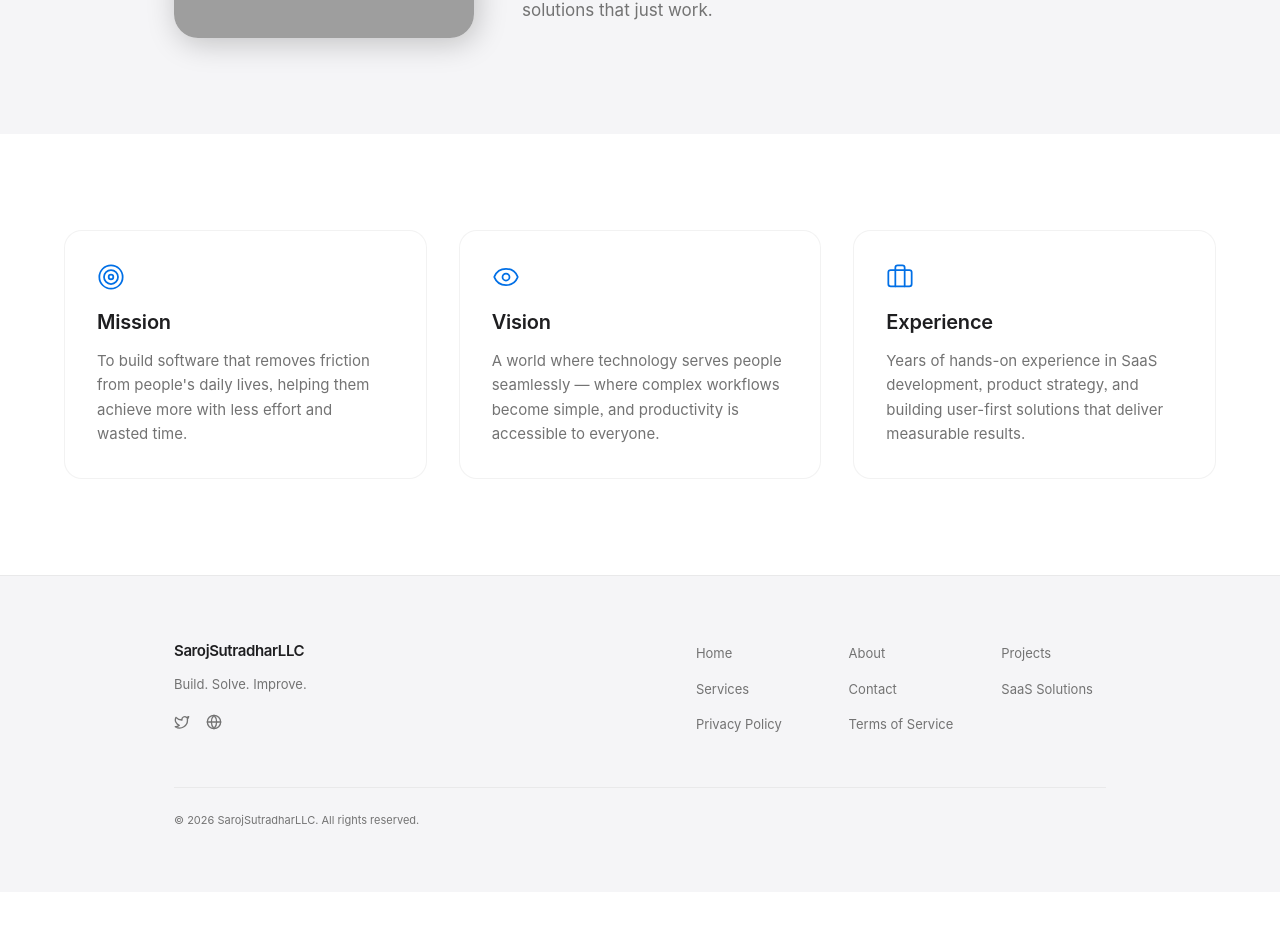
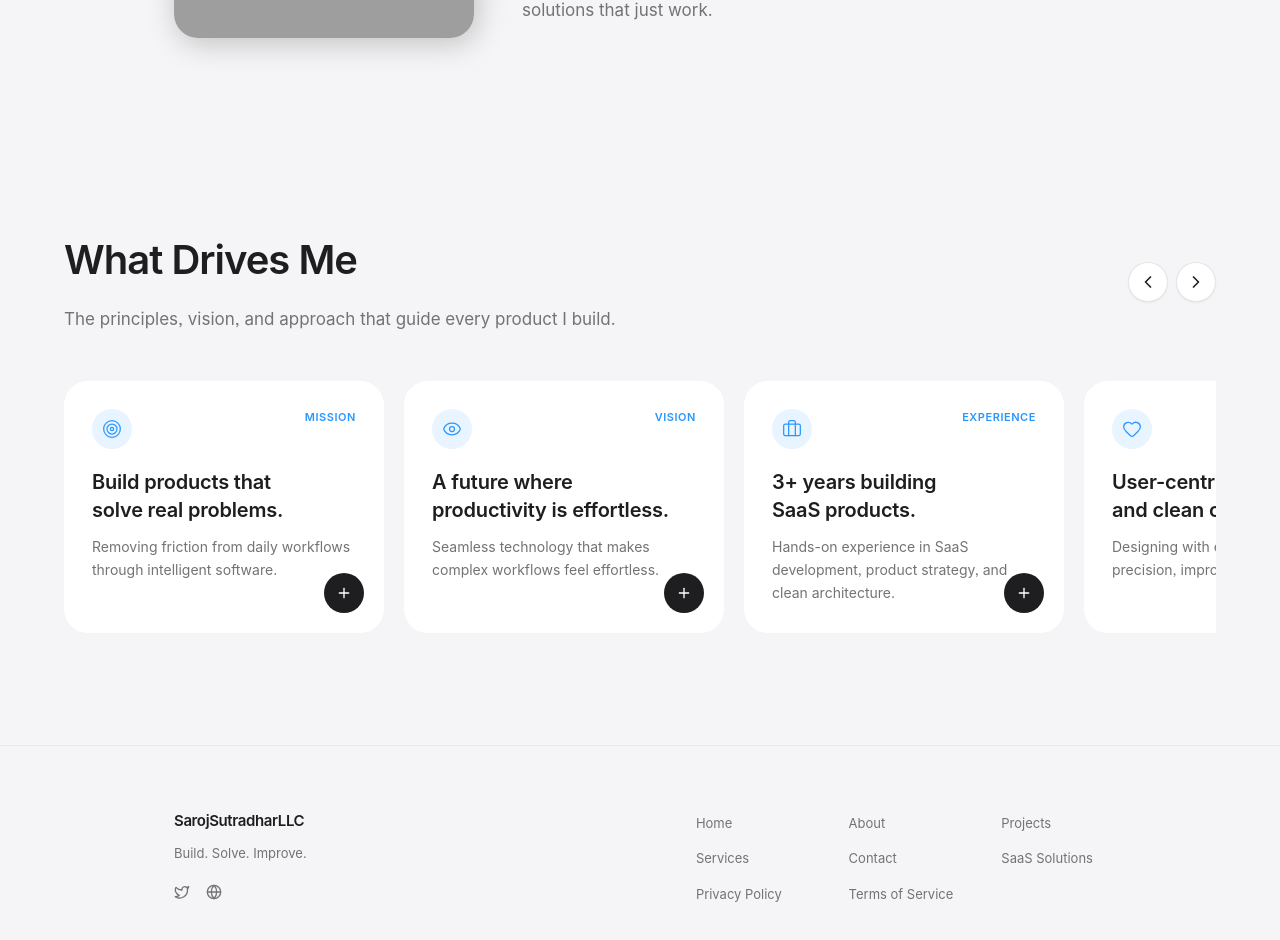
Before and after one commit to sarojsutradharr/sarojsutradharllc, a React (Vite) app: page /about in a window 1280 px wide. Shown: the part 792-1732 px from the top of the page. Before the commit the page ends 1684 px from the top, so only its background shows below. Built offline with nearby package versions, Linux system fonts and the light colour scheme; grey boxes are pictures that could not be loaded; a web font is replaced by a local one; what tailwindcss-intersect would draw is missing.

Commit message:
提交代码 no sync

```diff
--- a/src/pages/About.tsx
+++ b/src/pages/About.tsx
@@ -1,8 +1,156 @@
+import { useState, useRef } from 'react';
 import ScrollReveal from '@/components/ScrollReveal';
 import PageMeta from '@/components/common/PageMeta';
-import { Target, Eye, Briefcase } from 'lucide-react';
+import {
+  Dialog,
+  DialogContent,
+  DialogHeader,
+  DialogTitle,
+  DialogDescription,
+} from '@/components/ui/dialog';
+import {
+  Target,
+  Eye,
+  Briefcase,
+  Heart,
+  Lightbulb,
+  Plus,
+  ChevronLeft,
+  ChevronRight,
+} from 'lucide-react';
+
+interface HighlightSpan {
+  text: string;
+  bg: string;
+}
+
+interface InfoCard {
+  id: string;
+  icon: React.ElementType;
+  label: string;
+  title: string;
+  shortDesc: string;
+  fullDesc: (string | HighlightSpan)[];
+}
+
+const infoCards: InfoCard[] = [
+  {
+    id: 'mission',
+    icon: Target,
+    label: 'Mission',
+    title: 'Build products that solve real problems.',
+    shortDesc: 'Removing friction from daily workflows through intelligent software.',
+    fullDesc: [
+      'My mission is to build software that ',
+      { text: 'removes friction', bg: '#dbeafe' },
+      ' from people\'s daily lives. Every product I create starts with a ',
+      { text: 'real problem', bg: '#f3e8ff' },
+      ' — something that makes work harder than it needs to be. I design solutions that help people ',
+      { text: 'achieve more', bg: '#fce7f3' },
+      ' with less effort, fewer clicks, and zero wasted time. Whether it is ',
+      { text: 'automating repetitive tasks', bg: '#dbeafe' },
+      ', simplifying complex workflows, or connecting disjointed tools, the goal is always the same: ',
+      { text: 'make technology work for people', bg: '#f3e8ff' },
+      ', not against them.',
+    ],
+  },
+  {
+    id: 'vision',
+    icon: Eye,
+    label: 'Vision',
+    title: 'A future where productivity is effortless.',
+    shortDesc: 'Seamless technology that makes complex workflows feel effortless.',
+    fullDesc: [
+      'My vision is a world where ',
+      { text: 'technology serves people seamlessly', bg: '#fff4e5' },
+      '. I believe that complex workflows should feel ',
+      { text: 'simple', bg: '#e8f4ff' },
+      ', and productivity should be ',
+      { text: 'accessible to everyone', bg: '#fce7f3' },
+      ' — not just tech-savvy professionals. I am building toward a future where ',
+      { text: 'small businesses and startups', bg: '#e8f9ed' },
+      ' have access to the same powerful tools that enterprise companies use, but designed with the ',
+      { text: 'simplicity and elegance', bg: '#fff4e5' },
+      ' that Apple products are known for.',
+    ],
+  },
+  {
+    id: 'experience',
+    icon: Briefcase,
+    label: 'Experience',
+    title: '3+ years building SaaS products.',
+    shortDesc: 'Hands-on experience in SaaS development, product strategy, and clean architecture.',
+    fullDesc: [
+      'With over ',
+      { text: '3 years of hands-on experience', bg: '#e8f4ff' },
+      ' in SaaS development, I have built and launched products like ',
+      { text: 'Rivtone', bg: '#e8f9ed' },
+      ' — a modern digital platform focused on streamlined solutions. My work spans ',
+      { text: 'productivity software', bg: '#fff4e5' },
+      ', ',
+      { text: 'workflow automation', bg: '#f3e8ff' },
+      ', and ',
+      { text: 'business automation tools', bg: '#fce7f3' },
+      ' designed to save time and improve efficiency. I handle the ',
+      { text: 'full product lifecycle', bg: '#e8f4ff' },
+      ' from identifying problems and validating ideas to designing intuitive interfaces and writing ',
+      { text: 'clean scalable code', bg: '#fff4e5' },
+      '. Every project deepens my ability to deliver ',
+      { text: 'user-first SaaS solutions', bg: '#f3e8ff' },
+      ' that make a real difference.',
+    ],
+  },
+  {
+    id: 'values',
+    icon: Heart,
+    label: 'Values',
+    title: 'User-centric design and clean code.',
+    shortDesc: 'Designing with empathy, building with precision, improving with feedback.',
+    fullDesc: [
+      'My core values guide every product decision. ',
+      { text: 'User-centric design', bg: '#fce7f3' },
+      ' means every feature is built because someone actually needs it — not because it looks good in a demo. ',
+      { text: 'Clean code', bg: '#e8f4ff' },
+      ' means the product can grow without breaking, and future developers can jump in and contribute with confidence. ',
+      { text: 'Relentless iteration', bg: '#fff4e5' },
+      ' means I never consider a product "done" — I continuously gather feedback, measure usage, and improve based on what ',
+      { text: 'real users tell me', bg: '#f3e8ff' },
+      '. These values are not posters on a wall; they are the foundation of every line of code I write.',
+    ],
+  },
+  {
+    id: 'approach',
+    icon: Lightbulb,
+    label: 'Approach',
+    title: 'Identify friction, validate fast, build clean.',
+    shortDesc: 'A disciplined approach to building products that people actually want.',
+    fullDesc: [
+      'My approach follows a simple but powerful cycle: first, I observe and ',
+      { text: 'identify friction', bg: '#e8f4ff' },
+      ' in everyday workflows — tasks that are unnecessarily tedious, repetitive, or frustrating. Then I ',
+      { text: 'validate the solution quickly', bg: '#fff4e5' },
+      ' with prototypes and user testing before writing production code. I build with ',
+      { text: 'clean architecture', bg: '#e8f9ed' },
+      ' and modern technologies that scale. Finally, I launch fast, gather real user feedback, and ',
+      { text: 'iterate relentlessly', bg: '#fce7f3' },
+      '. ',
+      { text: 'Speed to validation', bg: '#f3e8ff' },
+      ' is everything — the sooner you learn what users actually want, the less time you waste building the wrong thing.',
+    ],
+  },
+];
 
 export default function About() {
+  const [activeCard, setActiveCard] = useState<InfoCard | null>(null);
+  const scrollContainerRef = useRef<HTMLDivElement>(null);
+
+  const scrollCards = (dir: 'left' | 'right') => {
+    if (scrollContainerRef.current) {
+      const amount = dir === 'left' ? -340 : 340;
+      scrollContainerRef.current.scrollBy({ left: amount, behavior: 'smooth' });
+    }
+  };
+
   return (
     <div className="pt-[52px]">
       <PageMeta
@@ -53,40 +201,129 @@ export default function About() {
         </div>
       </section>
 
-      {/* Mission, Vision, Experience */}
-      <section className="bg-white py-20 md:py-24">
+      {/* What Drives Me — Horizontal scroll cards with arrow buttons */}
+      <section className="bg-[#f5f5f7] py-20 md:py-24">
         <div className="max-w-[1200px] mx-auto px-6">
-          <div className="grid grid-cols-1 md:grid-cols-3 gap-8">
-            <ScrollReveal delay={0}>
-              <div className="h-full p-8 bg-white border border-black/5 rounded-[18px]">
-                <Target className="h-7 w-7 text-primary mb-4" strokeWidth={1.5} />
-                <h3 className="text-[20px] font-semibold text-foreground mb-3">Mission</h3>
-                <p className="text-[15px] text-muted-foreground leading-relaxed">
-                  To build software that removes friction from people's daily lives, helping them achieve more with less effort and wasted time.
-                </p>
-              </div>
+          <div className="flex items-center justify-between mb-12">
+            <ScrollReveal>
+              <h2 className="text-[32px] md:text-[40px] font-semibold tracking-tight text-foreground">
+                What Drives Me
+              </h2>
+              <p className="mt-4 text-[15px] md:text-[17px] text-muted-foreground leading-relaxed max-w-2xl">
+                The principles, vision, and approach that guide every product I build.
+              </p>
             </ScrollReveal>
             <ScrollReveal delay={0.1}>
-              <div className="h-full p-8 bg-white border border-black/5 rounded-[18px]">
-                <Eye className="h-7 w-7 text-primary mb-4" strokeWidth={1.5} />
-                <h3 className="text-[20px] font-semibold text-foreground mb-3">Vision</h3>
-                <p className="text-[15px] text-muted-foreground leading-relaxed">
-                  A world where technology serves people seamlessly — where complex workflows become simple, and productivity is accessible to everyone.
-                </p>
-              </div>
-            </ScrollReveal>
-            <ScrollReveal delay={0.2}>
-              <div className="h-full p-8 bg-white border border-black/5 rounded-[18px]">
-                <Briefcase className="h-7 w-7 text-primary mb-4" strokeWidth={1.5} />
-                <h3 className="text-[20px] font-semibold text-foreground mb-3">Experience</h3>
-                <p className="text-[15px] text-muted-foreground leading-relaxed">
-                  Years of hands-on experience in SaaS development, product strategy, and building user-first solutions that deliver measurable results.
-                </p>
+              <div className="flex items-center gap-2">
+                <button
+                  onClick={() => scrollCards('left')}
+                  className="w-10 h-10 rounded-full bg-white border border-black/10 flex items-center justify-center text-foreground hover:bg-[#f5f5f7] transition-colors shadow-sm"
+                  aria-label="Scroll left"
+                >
+                  <ChevronLeft className="h-5 w-5" />
+                </button>
+                <button
+                  onClick={() => scrollCards('right')}
+                  className="w-10 h-10 rounded-full bg-white border border-black/10 flex items-center justify-center text-foreground hover:bg-[#f5f5f7] transition-colors shadow-sm"
+                  aria-label="Scroll right"
+                >
+                  <ChevronRight className="h-5 w-5" />
+                </button>
               </div>
             </ScrollReveal>
           </div>
+
+          <div className="relative">
+            <div
+              ref={scrollContainerRef}
+              className="flex gap-5 overflow-x-auto hide-scrollbar pb-4 snap-x snap-mandatory"
+            >
+              {infoCards.map((card) => (
+                <div
+                  key={card.id}
+                  className="snap-start flex-shrink-0 w-[280px] md:w-[320px] bg-white rounded-[24px] p-6 md:p-7 relative transition-all duration-300 hover:shadow-[0_8px_30px_rgba(0,0,0,0.06)]"
+                >
+                  {/* Icon + Label row */}
+                  <div className="flex items-start justify-between mb-5">
+                    <div className="w-10 h-10 rounded-full bg-[#e8f4ff] flex items-center justify-center">
+                      <card.icon className="h-5 w-5 text-[#2997ff]" strokeWidth={1.5} />
+                    </div>
+                    <span className="text-[11px] font-semibold uppercase tracking-wider text-[#2997ff]">
+                      {card.label}
+                    </span>
+                  </div>
+
+                  {/* Title */}
+                  <h3 className="text-[18px] md:text-[20px] font-semibold text-foreground leading-snug mb-3">
+                    {card.title}
+                  </h3>
+
+                  {/* Short description */}
+                  <p className="text-[14px] text-muted-foreground leading-relaxed">
+                    {card.shortDesc}
+                  </p>
+
+                  {/* Plus button */}
+                  <button
+                    onClick={() => setActiveCard(card)}
+                    className="absolute bottom-5 right-5 w-10 h-10 rounded-full bg-foreground flex items-center justify-center text-white hover:bg-foreground/80 transition-colors"
+                    aria-label={`Learn more about ${card.label}`}
+                  >
+                    <Plus className="h-4 w-4" />
+                  </button>
+                </div>
+              ))}
+            </div>
+          </div>
         </div>
       </section>
+
+      {/* Detail Dialog with colorful highlighted text */}
+      <Dialog open={!!activeCard} onOpenChange={() => setActiveCard(null)}>
+        <DialogContent className="max-w-[calc(100%-2rem)] md:max-w-xl rounded-[20px] p-0 overflow-hidden border-0 shadow-[0_25px_80px_rgba(0,0,0,0.2)] bg-white">
+          {activeCard && (
+            <div className="bg-white">
+              <div className="p-7 md:p-10">
+                <DialogHeader>
+                  <div className="flex items-center gap-4 mb-4">
+                    <div className="w-12 h-12 rounded-full bg-[#e8f4ff] flex items-center justify-center">
+                      <activeCard.icon className="h-6 w-6 text-[#2997ff]" strokeWidth={1.5} />
+                    </div>
+                    <div>
+                      <DialogTitle className="text-[26px] font-semibold tracking-tight text-foreground capitalize">
+                        {activeCard.id}
+                      </DialogTitle>
+                      <DialogDescription className="text-[13px] text-muted-foreground leading-relaxed mt-1">
+                        {activeCard.shortDesc}
+                      </DialogDescription>
+                    </div>
+                  </div>
+                </DialogHeader>
+                <div className="mt-6 bg-[#f5f5f7] rounded-[16px] p-6 md:p-8">
+                  <p className="text-[16px] text-foreground leading-[1.7]">
+                    {activeCard.fullDesc.map((part, idx) =>
+                      typeof part === 'string' ? (
+                        <span key={idx}>{part}</span>
+                      ) : (
+                        <span
+                          key={idx}
+                          className="font-medium rounded-[6px] px-1.5 py-0.5"
+                          style={{
+                            backgroundColor: part.bg,
+                            color: '#1d1d1f',
+                          }}
+                        >
+                          {part.text}
+                        </span>
+                      )
+                    )}
+                  </p>
+                </div>
+              </div>
+            </div>
+          )}
+        </DialogContent>
+      </Dialog>
     </div>
   );
 }
```
